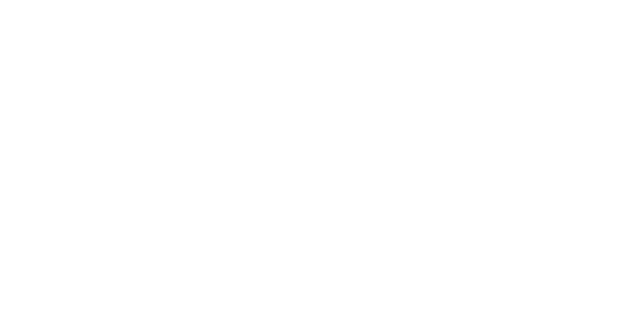
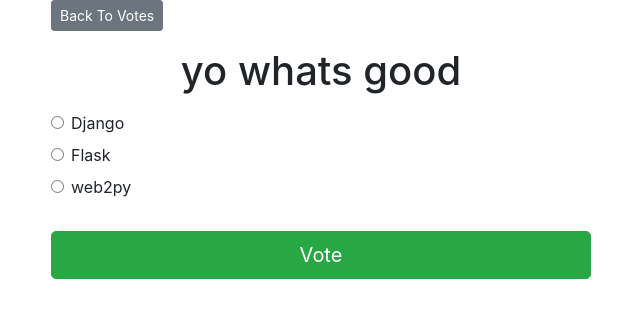
Before and after one commit to marleykanui/django, a Django app: page /votes/1/ in a window 1280 px wide. Before the commit the part shown is empty. Shown: the top 318 px of the page, without its empty margins (319-959 px from the left). Run offline with Django 3.2, Linux system fonts and the light colour scheme; data comes from the database, SQL or seed files in the repository; both versions use the stored data as it was after the commit; some libraries are stand-ins or nearby versions.

Commit message:
django - global commit 07 - set up vote view controller

```diff
--- a/vote/templates/votes/detail.html
+++ b/vote/templates/votes/detail.html
@@ -1,6 +1,6 @@
 {% extends 'base.html' %} {% block content %}
-<a class="btn btn-secondary btn-sm mb-3" href="{% url 'polls:index' %}"
-  >Back To Polls</a
+<a class="btn btn-secondary btn-sm mb-3" href="{% url 'votes:index' %}"
+  >Back To Votes</a
 >
 <h1 class="text-center mb-3">{{ question.question_text }}</h1>
 
@@ -10,7 +10,7 @@
 </p>
 {% endif %}
 
-<form action="{% url 'polls:vote' question.id %}" method="post">
+<form action="{% url 'votes:vote' question.id %}" method="post">
   {% csrf_token %} {% for choice in question.choice_set.all %}
   <div class="form-check">
     <input
--- a/vote/templates/votes/results.html
+++ b/vote/templates/votes/results.html
@@ -0,0 +1,19 @@
+{% extends 'base.html' %} {% block content %}
+<h1 class="mb-5 text-center">{{ question.question_text }}</h1>
+
+<ul class="list-group mb-5">
+  {% for choice in question.choice_set.all %}
+  <li class="list-group-item">
+    {{ choice.choice_text }}
+    <span class="badge badge-success float-right"
+      >{{ choice.votes }} vote{{ choice.votes | pluralize }}</span
+    >
+  </li>
+  {% endfor %}
+</ul>
+
+<a class="btn btn-secondary" href="{% url 'votes:index' %}">Back To votes</a>
+<a class="btn btn-dark" href="{% url 'votes:detail' question.id %}"
+  >Vote again?</a
+>
+{% endblock %}
--- a/vote/votes/urls.py
+++ b/vote/votes/urls.py
@@ -5,5 +5,6 @@ app_name = 'votes'
 urlpatterns = [
     path('', views.index, name='index'),
     path('<int:question_id>/', views.detail, name='detail'),
-    path('<int:question_id>/results/', views.results, name='results')
+    path('<int:question_id>/results/', views.results, name='results'),
+    path('<int:question_id>/vote/', views.vote, name='vote')
 ]
--- a/vote/votes/views.py
+++ b/vote/votes/views.py
@@ -1,4 +1,9 @@
-from django.shortcuts import render
+
+from django.template import loader
+from django.http import HttpResponse, HttpResponseRedirect
+from django.shortcuts import get_object_or_404, render
+from django.urls import reverse
+
 from .models import Question, Choice
 
 # Get Questions and display them
@@ -13,9 +18,24 @@ def detail(request, question_id):
         question = Question.objects.get(pk=question_id)
     except Question.DoesNotExist:
         raise Http404("Question does not exist")
-    return render(request, 'votes/results.html', {'question': question})
+    return render(request, 'votes/detail.html', {'question': question})
 
 # Get question and display results
 def results(request, question_id):
     question = get_object_or_404(Question, pk=question_id)
     return render(request, 'votes/results.html', {'question': question})
+
+# Vote for a question choice
+def vote(request, question_id):
+    question = get_object_or_404(Question, pk=question_id)
+    try:
+        selected_choice = question.choice_set.get(pk=request.POST['choice'])
+    except (KeyError, Choice.DoesNotExist):
+        return render(request, 'votes/detail.html', {
+            'question': question,
+            'error_message': "You didn't select a choice.",
+        })
+    else:
+        selected_choice.votes += 1
+        selected_choice.save()
+        return HttpResponseRedirect(reverse('votes:results', args=(question.id,)))
```
Also changed, not shown: vote/db.sqlite3, vote/templates/partials/_navbar.html (added).
